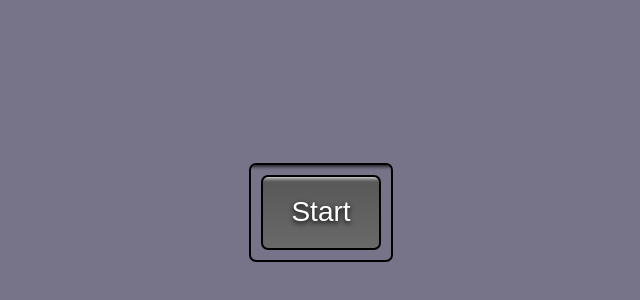
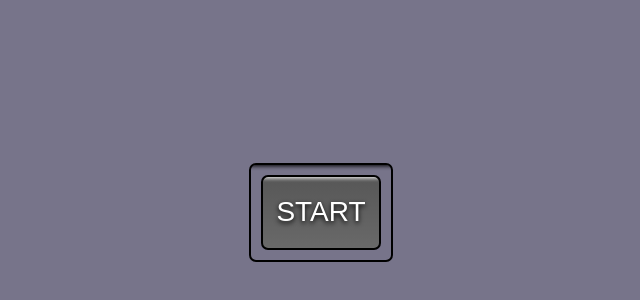
Before and after one commit to sohanshow/pictureInPicture, a plain HTML site: page index.html in a window 1280 px wide. Shown: the part 188-488 px from the top of the page, 319-959 px from the left. Drawn offline with Linux system fonts and the light colour scheme; a web font is replaced by a local one.

```diff
--- a/index.html
+++ b/index.html
@@ -17,7 +17,7 @@
      <!-- Button to start -->
      <div class="button-container">
 
-            <button id="button">Start</button>
+            <button id="button">START</button>
 
      </div>
 
```
